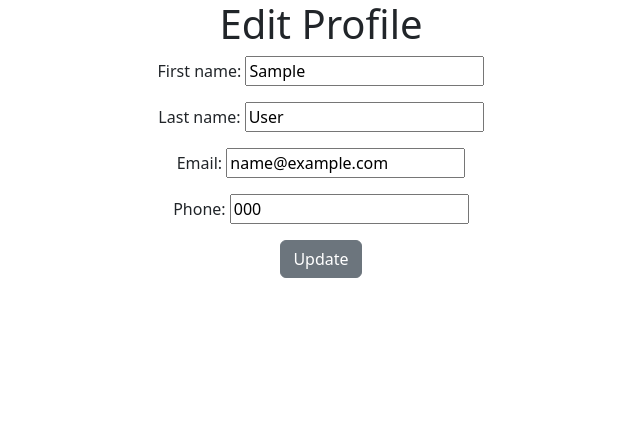
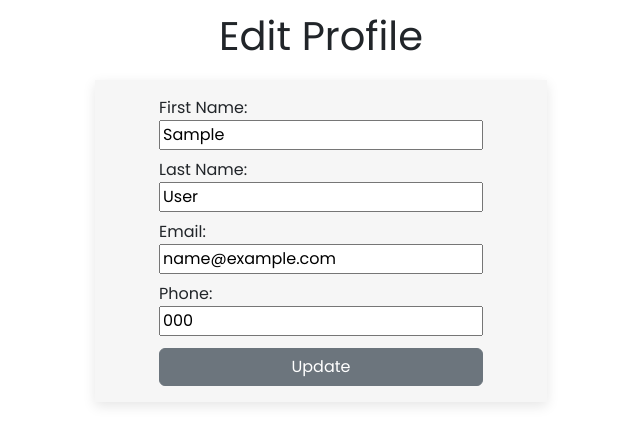
Before and after one commit to kuehnla/TurboNerds, a Django app: a page that uses TurboNerds/SchedulingApp/templates/accounts/edit_profile.html in a window 1280 px wide. Shown: the top 445 px of the page, without its empty margins (319-959 px from the left). Run offline with Django 5.2, Linux system fonts and the light colour scheme; tables that the repository leaves empty hold one stand-in row (values such as "Sample post").

Commit message:
edit profile styling

```diff
--- a/TurboNerds/SchedulingApp/static/course_info.css
+++ b/TurboNerds/SchedulingApp/static/course_info.css
@@ -3,11 +3,9 @@
     src: url("fonts/Poppins-Regular.ttf") format("truetype");
 }
 
-@font-face {
-    font-family: "Poppins-Regular";
-    src: url("fonts/Poppins-Regular.ttf") format("truetype");
+body {
+    font-family: "Poppins-Regular", serif;
 }
-
 
 .table_container {
     padding-bottom: 32px;
--- /dev/null
+++ b/TurboNerds/SchedulingApp/static/edit_profile.css
@@ -0,0 +1,32 @@
+@font-face {
+    font-family: "Poppins-Regular";
+    src: url("fonts/Poppins-Regular.ttf") format("truetype");
+}
+
+body {
+    font-family: "Poppins-Regular", serif;
+}
+
+.container {
+    display: flex;
+    align-items: center;
+    flex-direction: column;
+}
+
+h1 {
+    padding: 12px 0 12px 0;
+}
+
+.field {
+    display: flex;
+    flex-direction: column;
+}
+
+form {
+    display: flex;
+    flex-direction: column;
+    gap: 8px;
+    background-color: #f6f6f6;
+    padding: 16px 64px 16px 64px;
+    box-shadow: rgba(0, 0, 0, 0.1) 0px 4px 12px;
+}
--- a/TurboNerds/SchedulingApp/templates/accounts/edit_profile.html
+++ b/TurboNerds/SchedulingApp/templates/accounts/edit_profile.html
@@ -1,24 +1,50 @@
 {% extends 'base.html' %}
+{% load static %}
 
 {% block content %}
-<div style="text-align: center;">
-    <meta charset="UTF-8">
+  {% block css %}
+    <link rel="stylesheet" href={% static 'edit_profile.css' %}>
+  {% endblock %}
 
+  <div class="container">
 
     <h1>Edit Profile</h1>
-<body>
-    {%  if forms %}
-        {% for form in forms %}
-            {{ form }}
-        {% endfor %}
+    {% if forms %}
+
+      {% if form.errors %}
+        <ul class="errors">
+          {% for error in form.errors %}
+            <li>{{ error }}</li>
+          {% endfor %}
+        </ul>
+      {% endif %}
     {% endif %}
-    <form method="post" action ="{% url 'edit_profile' login %}">
 
-        {% csrf_token %}
-        {{ form.as_p }}
-        <input type="submit" value="Update" class="btn btn-secondary">
+  <div class="form-container">
+    <form method="post" action="{% url 'edit_profile' login %}">
+      {% csrf_token %}
+      <div class="field">
+        {{ form.first_name.errors }}
+        <label for="{{ form.first_name.id_for_label }}">First Name:</label>
+        {{ form.first_name }}
+      </div>
+      <div class="field">
+        {{ form.last_name.errors }}
+        <label for="{{ form.last_name.id_for_label }}">Last Name:</label>
+        {{ form.last_name }}
+      </div>
+      <div class="field">
+        {{ form.email.errors }}
+        <label for="{{ form.email.id_for_label }}">Email:</label>
+        {{ form.email }}
+      </div>
+      <div class="field">
+        {{ form.phone.errors }}
+        <label for="{{ form.phone.id_for_label }}">Phone:</label>
+        {{ form.phone }}
+      </div>
+      <input type="submit" value="Update" class="btn btn-secondary" style="margin-top: 4px">
     </form>
-
-</body>
-</div>
+  </div>
+  </div>
 {% endblock %}
--- a/TurboNerds/SchedulingApp/views.py
+++ b/TurboNerds/SchedulingApp/views.py
@@ -20,7 +20,7 @@ class HomeViews:
 
         labs = request.user.lab_set.all()
 
-        return render(request, 'home.html', {'labs': labs, 'user': request.user,})
+        return render(request, 'home.html', {'labs': labs, 'user': request.user})
 
     def instructor_home(request):
         name = "Instructor"
```
Also changed, not shown: TurboNerds/SchedulingApp/static/user_info.css (+9 -0 lines).
